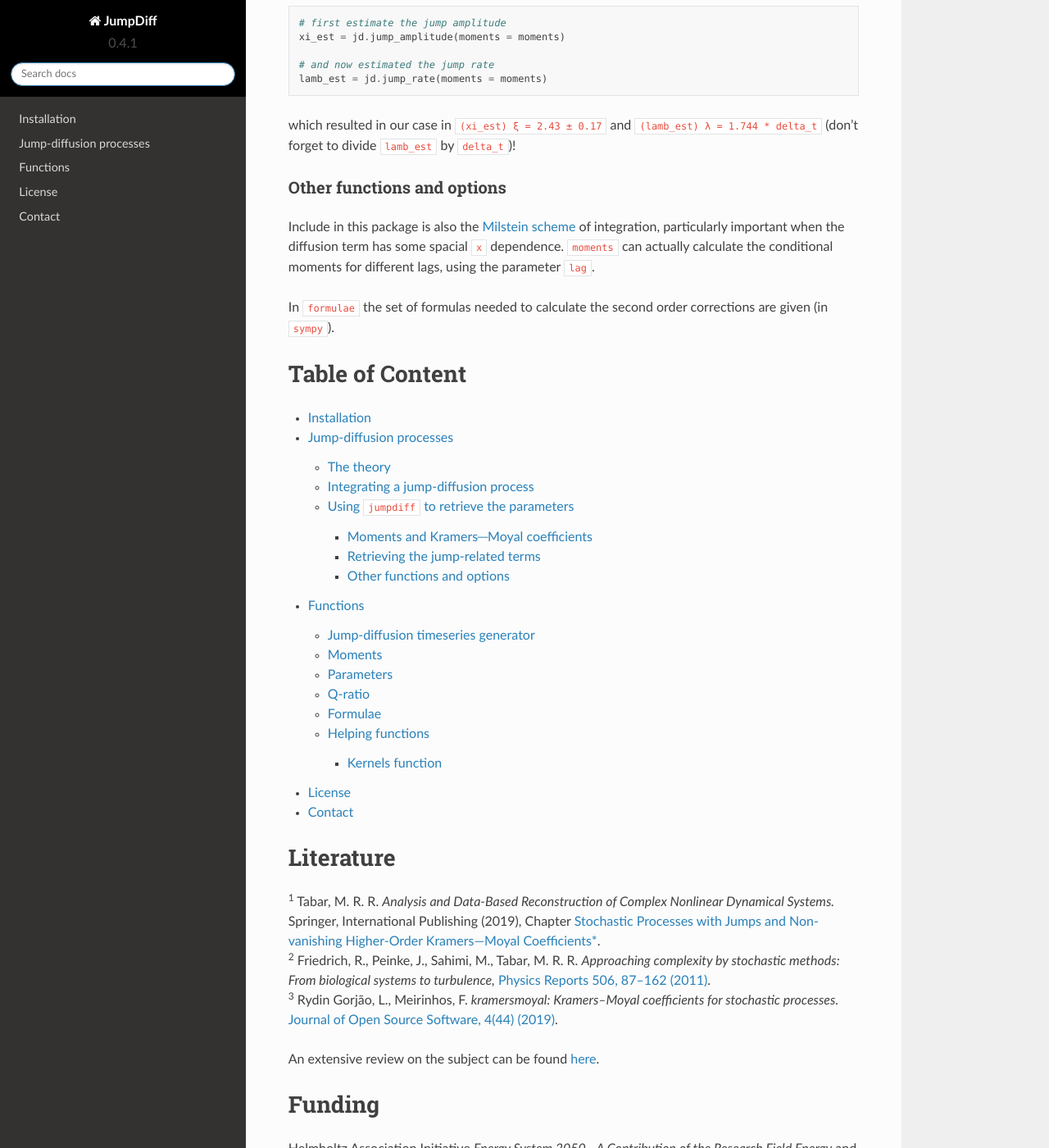
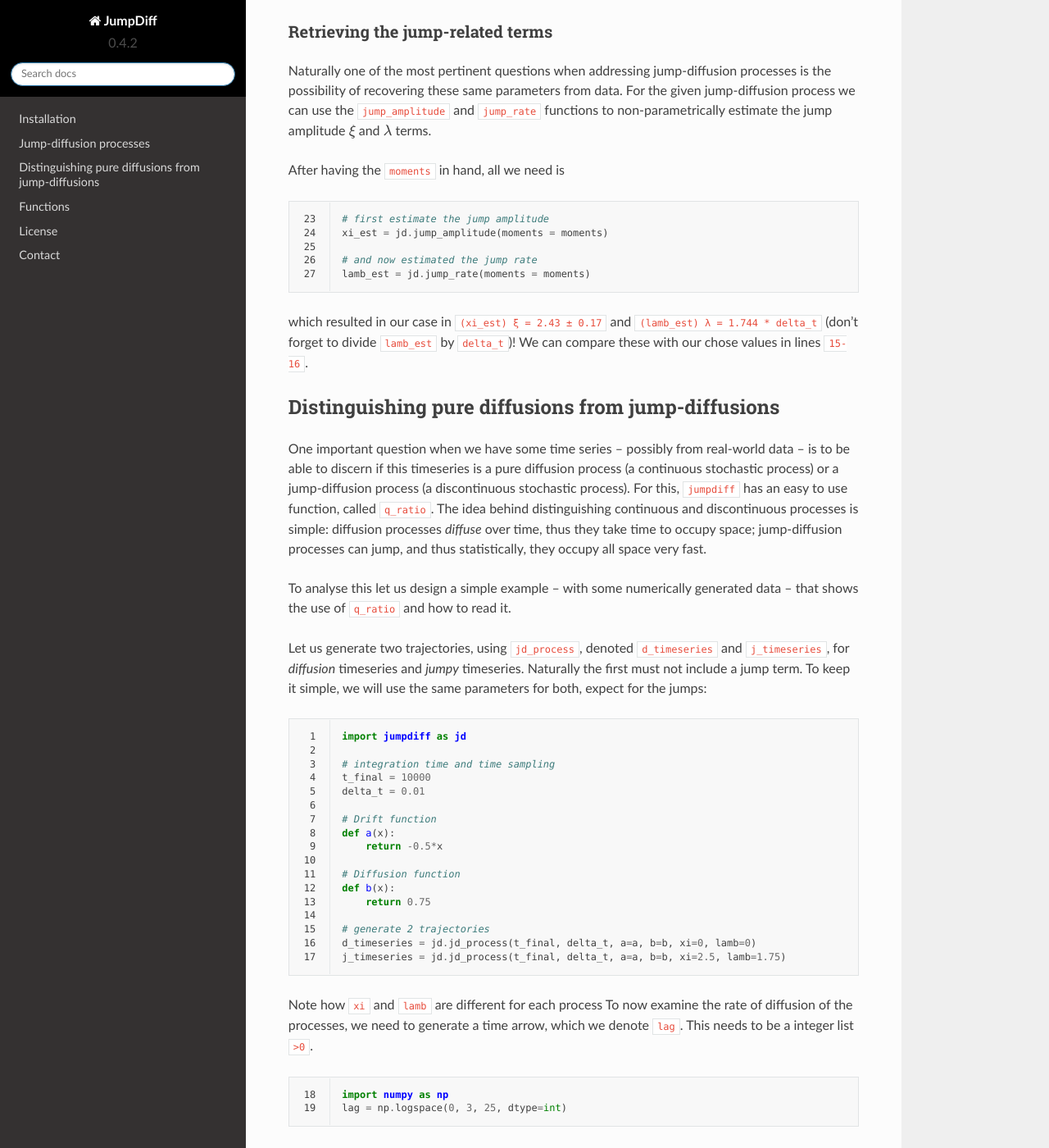
Before and after one commit to LRydin/jumpdiff, a Sphinx documentation site: the page built from docs/source/index.rst, in a window 1280 px wide and 1400 px high, scrolled down 3382 px. Shown: the whole window at 82% size. Built offline with Sphinx 7.4.7 and the Read the Docs theme 2.0.0, drawn with Linux system fonts in a browser that asks for light colours; some of the changed text lies outside the part shown.

Commit message:
Adding section of the docs on the Q-ratio.

```diff
--- a/docs/source/conf.py
+++ b/docs/source/conf.py
@@ -24,8 +24,8 @@
 author = 'Leonardo Rydin Gorjão'
 
 # The full version, including alpha/beta/rc tags
-release = '0.4.1'
-version = '0.4.1'
+release = '0.4.2'
+version = '0.4.2'
 
 # -- General configuration ---------------------------------------------------
 
@@ -73,8 +73,8 @@
 # The theme to use for HTML and HTML Help pages.  See the documentation for
 # a list of builtin themes.
 #
-html_theme = "sphinx_rtd_theme"
-html_theme_path = [sphinx_rtd_theme.get_html_theme_path()]
+html_theme = 'sphinx_rtd_theme'
+# html_theme_path = [sphinx_rtd_theme.get_html_theme_path()]
 
 html_theme_options = {
     'display_version': True,
@@ -87,6 +87,9 @@
     'titles_only': False
 }
 
+# corrects line numbers being copyable
+html_codeblock_linenos_style = 'table'
+
 # Add any paths that contain custom static files (such as style sheets) here,
 # relative to this directory. They are copied after the builtin static files,
 # so a file named "default.css" will overwrite the builtin "default.css".
--- a/docs/source/index.rst
+++ b/docs/source/index.rst
@@ -5,12 +5,14 @@
    :maxdepth: 3
 
 
-:code:`JumpDiff` is a :code:`python` library with non-parametric Nadaraya---Watson estimators to extract the parameters of jump-diffusion processes.
-With `JumpDiff` one can extract the parameters of a jump-diffusion process from one-dimensional timeseries, employing both a kernel-density estimation method combined with a set on second-order corrections for a precise retrieval of the parameters for short timeseries.
+:code:`jumpdiff` is a :code:`python` library with non-parametric Nadaraya---Watson estimators to extract the parameters of jump-diffusion processes.
+With :code:`jumpdiff` one can extract the parameters of a jump-diffusion process from one-dimensional timeseries, employing both a kernel-density estimation method combined with a set on second-order corrections for a precise retrieval of the parameters for short timeseries.
 
 .. include:: installation.rst
 
 .. include:: jd_processes.rst
+
+.. include:: q_ratio_exp.rst
 
 Table of Content
 ================
@@ -20,6 +22,7 @@
 
    installation
    jd_processes
+   q_ratio_exp
    functions/index
    license
 
--- a/docs/source/jd_processes.rst
+++ b/docs/source/jd_processes.rst
@@ -1,5 +1,9 @@
 Jump-diffusion processes
 ========================
+
+We will show here how to: (1) generate trajectories of jump-diffusion processes; (2) retrieve the parameters from a single trajectory of a jump-diffusion process.
+Naturally, if we already had some data -- maybe from a real-world recording of a stochastic process -- we would simply look at estimating the parameters for this process.
+
 The theory
 ----------
 Jump-diffusion processes\ :sup:`1`, as the name suggest, are a mixed type of stochastic processes with a diffusive and a jump term.
@@ -17,13 +21,16 @@
 
 First we need to load our library. We will call it :code:`jd`
 
-.. code:: python
+.. code-block:: python
+   :linenos:
 
    import jumpdiff as jd
 
 Let us thus define a jump-diffusion process and use :code:`jd_process` to integrate it. Do notice here that we need the drift :math:`a(x,t)` and diffusion :math:`b(x,t)` as functions.
 
-.. code:: python
+.. code-block:: python
+   :linenos:
+   :lineno-start: 2
 
    # integration time and time sampling
    t_final = 10000
@@ -61,30 +68,41 @@
 For now let us focus on the shortest time lag, so we can best approximate the Kramers---Moyal coefficients.
 For this case we can simply employ
 
-.. code:: python
+.. code-block:: python
+   :linenos:
+   :lineno-start: 20
 
    edges, moments = jd.moments(timeseries = X)
 
 In the array :code:`edges` are the limits of our space, and in our array :code:`moments` are recorded all 6 powers/order of our conditional moments.
 Let us take a look at these before we proceed, to get acquainted with them.
 
-We can plot the first moment with any conventional plotter, so lets use here :code:`plotly` from :code:`matplotlib`
+We can plot the first moment with any conventional plotter, so lets use here :code:`plotly` from :code:`matplotlib`.
+To visualise the first moment, simply use
+
+.. code-block:: python
+   :linenos:
+   :lineno-start: 21
+
+   import matplotlib.pyplot as plt
+   plt.plot(edges, moments[1]/delta_t)
 
 .. image:: /_static/1_moment.png
   :height: 250
   :align: center
   :alt: The 1st Kramers---Moyal coefficient
 
-The first moment here (i.e., the first Kramers---Moyal coefficient) is given solely by the drift term that we have selected :code:`-0.5*x`
+The first moment here (i.e., the first Kramers---Moyal coefficient) is given solely by the drift term that we have selected :code:`-0.5*x`.
+In the plot we have also included the theoretical curve, which we know from having selected the value of :code:`a(x)` in line :code:`8`.
 
-And the second moment (i.e., the second Kramers---Moyal coefficient) is a mixture of both the contributions of the diffusive term :math:`b(x)` and the jump terms :math:`\xi` and :math:`\lambda`.
+Similarly, we can extract the second moment (i.e., the second Kramers---Moyal coefficient) is a mixture of both the contributions of the diffusive term :math:`b(x)` and the jump terms :math:`\xi` and :math:`\lambda`.
 
 .. image:: /_static/2_moment.png
   :height: 250
   :align: center
   :alt: The 2nd Kramers---Moyal coefficient
 
-You have this stored in :code:`moments[2,...]`.
+You have this stored in :code:`moments[2]`.
 
 Retrieving the jump-related terms
 ^^^^^^^^^^^^^^^^^^^^^^^^^^^^^^^^^
@@ -92,7 +110,9 @@
 
 After having the :code:`moments` in hand, all we need is
 
-.. code:: python
+.. code-block:: python
+   :linenos:
+   :lineno-start: 23
 
    # first estimate the jump amplitude
    xi_est = jd.jump_amplitude(moments = moments)
@@ -101,9 +121,4 @@
    lamb_est = jd.jump_rate(moments = moments)
 
 which resulted in our case in :code:`(xi_est) ξ = 2.43 ± 0.17` and :code:`(lamb_est) λ = 1.744 * delta_t` (don't forget to divide :code:`lamb_est` by :code:`delta_t`)!
-
-Other functions and options
-^^^^^^^^^^^^^^^^^^^^^^^^^^^
-Include in this package is also the `Milstein scheme <https://en.wikipedia.org/wiki/Milstein_method>`_ of integration, particularly important when the diffusion term has some spacial :code:`x` dependence. :code:`moments` can actually calculate the conditional moments for different lags, using the parameter :code:`lag`.
-
-In :code:`formulae` the set of formulas needed to calculate the second order corrections are given (in :code:`sympy`).
+We can compare these with our chose values in lines :code:`15-16`.
--- /dev/null
+++ b/docs/source/other_functions.rst
@@ -0,0 +1,5 @@
+Other functions and options
+---------------------------
+Include in this package is also the `Milstein scheme <https://en.wikipedia.org/wiki/Milstein_method>`_ of integration, particularly important when the diffusion term has some spacial :code:`x` dependence. :code:`moments` can actually calculate the conditional moments for different lags, using the parameter :code:`lag`.
+
+In :code:`formulae` the set of formulas needed to calculate the second order corrections are given (in :code:`sympy`).
--- /dev/null
+++ b/docs/source/q_ratio_exp.rst
@@ -0,0 +1,76 @@
+Distinguishing pure diffusions from jump-diffusions
+---------------------------------------------------
+
+One important question when we have some time series -- possibly from real-world data -- is to be able to discern if this timeseries is a pure diffusion process (a continuous stochastic process) or a jump-diffusion process (a discontinuous stochastic process).
+For this, :code:`jumpdiff` has an easy to use function, called :code:`q_ratio`.
+The idea behind distinguishing continuous and discontinuous processes is simple:
+diffusion processes *diffuse* over time, thus they take time to occupy space; jump-diffusion processes can jump, and thus statistically, they occupy all space very fast.
+
+To analyse this let us design a simple example -- with some numerically generated data -- that shows the use of :code:`q_ratio` and how to read it.
+
+Let us generate two trajectories, using :code:`jd_process`, denoted :code:`d_timeseries` and :code:`j_timeseries`, for *diffusion* timeseries and *jumpy* timeseries.
+Naturally the first must not include a jump term.
+To keep it simple, we will use the same parameters for both, expect for the jumps:
+
+.. code-block:: python
+   :linenos:
+   :lineno-start: 1
+
+   import jumpdiff as jd
+
+   # integration time and time sampling
+   t_final = 10000
+   delta_t = 0.01
+
+   # Drift function
+   def a(x):
+       return -0.5*x
+
+   # Diffusion function
+   def b(x):
+       return 0.75
+
+   # generate 2 trajectories
+   d_timeseries = jd.jd_process(t_final, delta_t, a=a, b=b, xi=0, lamb=0)
+   j_timeseries = jd.jd_process(t_final, delta_t, a=a, b=b, xi=2.5, lamb=1.75)
+
+Note how :code:`xi` and :code:`lamb` are different for each process
+To now examine the rate of diffusion of the processes, we need to generate a time arrow, which we denote :code:`lag`.
+This needs to be a integer list :code:`>0`.
+
+
+.. code-block:: python
+   :linenos:
+   :lineno-start: 18
+
+   import numpy as np
+   lag = np.logspace(0, 3, 25, dtype=int)
+
+Lastly we just need to can the :code:`q_ratio` for our two timeseries
+
+.. code-block:: python
+   :linenos:
+   :lineno-start: 20
+
+   d_lag, d_Q = jd.q_ratio(lag, d_timeseries)
+   j_lag, j_Q = jd.q_ratio(lag, j_timeseries)
+
+
+And with the help of :code:`matplotlib`'s :code:`plotly`, we can visualise the results in a double logarithmic scale
+
+.. code-block:: python
+   :linenos:
+   :lineno-start: 22
+
+   import matplotlib.plotly as plt
+
+   plt.loglog(d_lag, d_Q, '-', label='diffusion')
+   plt.loglog(j_lag, j_Q, 'o-', label='jump-diffusion')
+
+.. image:: /_static/q_ratio.png
+   :height: 250
+   :align: center
+   :alt: Q-ratio of a diffusion and a jump-diffusion process
+
+As we can see, the diffusion process *grows* with our time arrow :code:`lag`, where the jump-diffusion is constant (does not depend on :code:`lag`).
+Jump processes will show a constant relation with code:`lag`, where diffusion processes a linear relation.
```
Also changed, not shown: trial.py (+41 -0 lines), docs/source/_static/logo.png (deleted), docs/source/_static/q_ratio.png (added).
